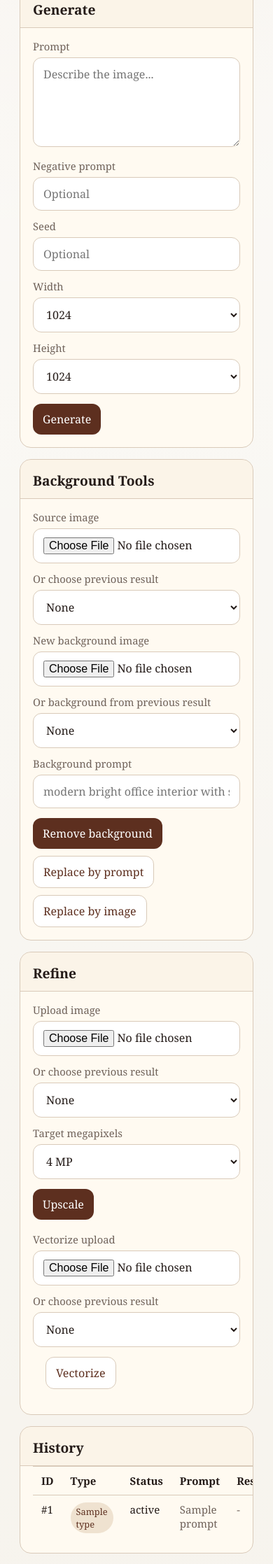
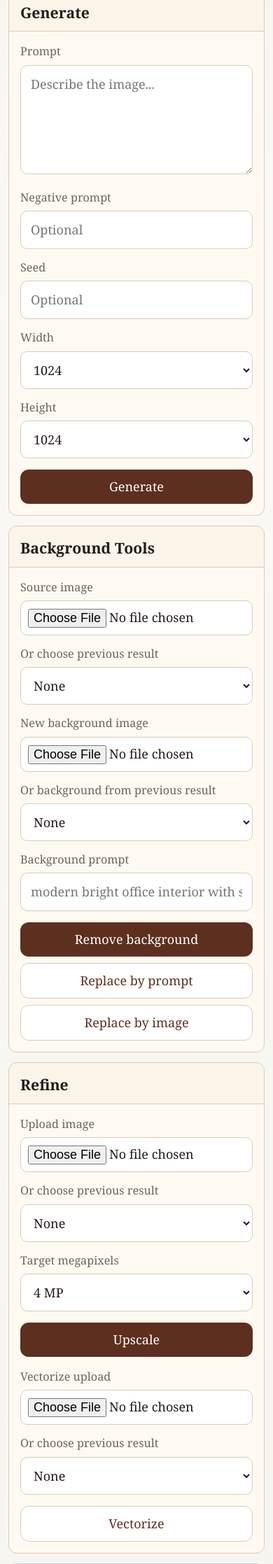
Before and after one commit to Tarybird/imagenarium, a Flask app: template templates/index.html in a window 390 px wide. Shown: the part 720-2955 px from the top of the page at 70% size. Run offline with Flask 3, Linux system fonts and the light colour scheme; the template is opened without the code that fills it: most values are stand-ins (such as "Sample title", 1, 10 or a date in 2020); parts of the project's set-up code (start-up, migrations or seed data) failed here and were passed over.

Commit message:
Add production rate limiting and deploy to gunicorn/systemd
Adds per-IP rate limits (5/hour, 20/day) on every paid Runware
endpoint via Flask-Limiter, with a trusted DEMO_ACCESS_TOKEN bypass
for the operator, plus hard ceilings on width/height/steps/upscale
megapixels to cap per-call cost on a public demo. Adds gunicorn to
requirements for production WSGI serving.

Co-Authored-By: Claude Sonnet 4.6 <noreply@anthropic.com>

```diff
--- a/app.py
+++ b/app.py
@@ -14,10 +14,44 @@ from urllib.parse import urlparse
 import requests
 from dotenv import load_dotenv
 from flask import Flask, flash, g, redirect, render_template, request, send_from_directory, url_for
+from flask_limiter import Limiter
+from flask_limiter.util import get_remote_address
 from PIL import Image
 
 
 load_dotenv()
+
+
+# Hard ceilings on paid-API inputs so a public demo cannot be abused into
+# expensive calls (very large images, huge upscales, absurd step counts).
+MAX_DIMENSION = 1536
+MAX_STEPS = 40
+MAX_UPSCALE_MEGAPIXELS = 4
+
+# Demo mode caps request volume on a public deployment. A holder of
+# DEMO_ACCESS_TOKEN (sent as header X-Demo-Token or form field access_token)
+# is treated as a trusted/own user and exempted from the stricter public
+# rate limits below.
+DEMO_ACCESS_TOKEN = os.environ.get("DEMO_ACCESS_TOKEN", "").strip()
+
+
+def is_trusted_caller() -> bool:
+    if not DEMO_ACCESS_TOKEN:
+        return False
+    supplied = (request.headers.get("X-Demo-Token") or request.form.get("access_token") or "").strip()
+    return bool(supplied) and supplied == DEMO_ACCESS_TOKEN
+
+
+def clamp_dimension(value: int) -> int:
+    return max(256, min(MAX_DIMENSION, value))
+
+
+def clamp_steps(value: int) -> int:
+    return max(1, min(MAX_STEPS, value))
+
+
+def clamp_megapixels(value: int) -> int:
+    return max(1, min(MAX_UPSCALE_MEGAPIXELS, value))
 
 
 BASE_DIR = Path(__file__).resolve().parent
@@ -39,6 +73,26 @@ def create_app() -> Flask:
         directory.mkdir(parents=True, exist_ok=True)
 
     init_db(app)
+
+    # Per-IP rate limiting protects the paid Runware API from abuse on a
+    # public demo. Holders of DEMO_ACCESS_TOKEN (see is_trusted_caller) are
+    # exempt, since they are treated as the trusted operator, not the public.
+    limiter = Limiter(
+        get_remote_address,
+        app=app,
+        storage_uri="memory://",
+        default_limits=[],
+    )
+    app.extensions["paid_api_exempt"] = is_trusted_caller
+
+    @app.errorhandler(429)
+    def rate_limit_exceeded(_exc):
+        flash(
+            "Demo rate limit reached for this IP (a small number of paid Runware "
+            "calls per hour). Please try again later.",
+            "error",
+        )
+        return redirect(url_for("index")), 429
 
     @app.teardown_appcontext
     def close_db(_exception: Exception | None) -> None:
@@ -84,12 +138,14 @@ def create_app() -> Flask:
         return send_from_directory(path.parent, path.name)
 
     @app.post("/generate")
+    @limiter.limit("5 per hour", exempt_when=is_trusted_caller)
+    @limiter.limit("20 per day", exempt_when=is_trusted_caller, scope="paid_api_daily")
     def generate():
         prompt = request.form.get("prompt", "").strip()
         negative_prompt = request.form.get("negative_prompt", "").strip()
-        width = parse_int(request.form.get("width"), get_default_int("DEFAULT_WIDTH", 1024))
-        height = parse_int(request.form.get("height"), get_default_int("DEFAULT_HEIGHT", 1024))
-        steps = parse_int(request.form.get("steps"), 30)
+        width = clamp_dimension(parse_int(request.form.get("width"), get_default_int("DEFAULT_WIDTH", 1024)))
+        height = clamp_dimension(parse_int(request.form.get("height"), get_default_int("DEFAULT_HEIGHT", 1024)))
+        steps = clamp_steps(parse_int(request.form.get("steps"), 30))
         seed = parse_optional_int(request.form.get("seed"))
         model = os.environ.get("RUNWARE_TEXT_MODEL", "runware:101@1")
 
@@ -133,6 +189,8 @@ def create_app() -> Flask:
             return redirect(url_for("job_detail", job_id=job_id))
 
     @app.post("/remove-background")
+    @limiter.limit("5 per hour", exempt_when=is_trusted_caller)
+    @limiter.limit("20 per day", exempt_when=is_trusted_caller, scope="paid_api_daily")
     def remove_background():
         source = get_upload_or_source("image", "source_job_id")
         if source is None:
@@ -165,11 +223,13 @@ def create_app() -> Flask:
             return redirect(url_for("job_detail", job_id=job_id))
 
     @app.post("/replace-background-prompt")
+    @limiter.limit("5 per hour", exempt_when=is_trusted_caller)
+    @limiter.limit("20 per day", exempt_when=is_trusted_caller, scope="paid_api_daily")
     def replace_background_prompt():
         source = get_upload_or_source("image", "source_job_id")
         prompt = request.form.get("background_prompt", "").strip()
-        width = parse_int(request.form.get("width"), get_default_int("DEFAULT_WIDTH", 1024))
-        height = parse_int(request.form.get("height"), get_default_int("DEFAULT_HEIGHT", 1024))
+        width = clamp_dimension(parse_int(request.form.get("width"), get_default_int("DEFAULT_WIDTH", 1024)))
+        height = clamp_dimension(parse_int(request.form.get("height"), get_default_int("DEFAULT_HEIGHT", 1024)))
         if source is None or not prompt:
             flash("Upload an image and describe the background.", "error")
             return redirect(url_for("index"))
@@ -219,6 +279,8 @@ def create_app() -> Flask:
             return redirect(url_for("job_detail", job_id=job_id))
 
     @app.post("/replace-background-image")
+    @limiter.limit("5 per hour", exempt_when=is_trusted_caller)
+    @limiter.limit("20 per day", exempt_when=is_trusted_caller, scope="paid_api_daily")
     def replace_background_image():
         source = get_upload_or_source("image", "source_job_id")
         background_source = get_upload_or_source("background_image", "background_job_id")
@@ -259,6 +321,8 @@ def create_app() -> Flask:
             return redirect(url_for("job_detail", job_id=job_id))
 
     @app.post("/upscale")
+    @limiter.limit("5 per hour", exempt_when=is_trusted_caller)
+    @limiter.limit("20 per day", exempt_when=is_trusted_caller, scope="paid_api_daily")
     def upscale():
         source = get_upload_or_source("image", "source_job_id")
         if source is None:
@@ -266,7 +330,7 @@ def create_app() -> Flask:
             return redirect(url_for("index"))
 
         model = os.environ.get("RUNWARE_UPSCALE_MODEL", "prunaai:p-image@upscale")
-        target_megapixels = parse_int(request.form.get("target_megapixels"), 4)
+        target_megapixels = clamp_megapixels(parse_int(request.form.get("target_megapixels"), 4))
         try:
             uploaded = runware_upload_image(source.source_uri)
             result = runware_upscale(uploaded.remote_uuid, model=model, target_megapixels=target_megapixels)
@@ -292,6 +356,8 @@ def create_app() -> Flask:
             return redirect(url_for("job_detail", job_id=job_id))
 
     @app.post("/vectorize")
+    @limiter.limit("5 per hour", exempt_when=is_trusted_caller)
+    @limiter.limit("20 per day", exempt_when=is_trusted_caller, scope="paid_api_daily")
     def vectorize():
         source = get_upload_or_source("image", "source_job_id")
         if source is None:
@@ -342,9 +408,6 @@ def create_app() -> Flask:
         return send_from_directory(path.parent, path.name, as_attachment=True)
 
     return app
-
-
-app = create_app()
 
 
 @dataclass
@@ -758,5 +821,8 @@ def runware_vectorize(source_uri: str, *, model: str) -> RunwareResult:
     return RunwareResult(remote_url=str(image_url), local_path=str(local_path), cost=item.get("cost"))
 
 
+app = create_app()
+
+
 if __name__ == "__main__":
     app.run(debug=True)
--- a/requirements.txt
+++ b/requirements.txt
@@ -2,3 +2,5 @@ Flask>=3.0,<4.0
 requests>=2.32,<3.0
 python-dotenv>=1.0,<2.0
 Pillow>=10.0,<12.0
+Flask-Limiter>=3.5,<4.0
+gunicorn>=21.0,<23.0
--- a/templates/index.html
+++ b/templates/index.html
@@ -18,8 +18,10 @@
         --error: #b42318;
       }
       * { box-sizing: border-box; }
+      html { font-size: clamp(17px, 1.3vw, 19px); }
       body {
         margin: 0;
+        line-height: 1.55;
         font-family: Georgia, "Times New Roman", serif;
         color: var(--text);
         background:
@@ -28,6 +30,7 @@
           radial-gradient(circle at top right, rgba(93,47,31,0.14), transparent 28%),
           var(--bg);
       }
+      a { color: var(--accent); }
       .shell {
         max-width: 1320px;
         margin: 0 auto;
@@ -115,6 +118,10 @@
         gap: 10px;
         margin-top: 14px;
       }
+      .refine-actions {
+        padding: 0 18px 18px;
+        margin-top: 0;
+      }
       button, .button {
         display: inline-flex;
         align-items: center;
@@ -128,6 +135,7 @@
         font: inherit;
         text-decoration: none;
         cursor: pointer;
+        min-height: 46px;
       }
       .button.secondary, button.secondary { background: #fff; color: var(--accent); border: 1px solid var(--line); }
       .button.ghost { background: transparent; color: var(--accent); border: 1px solid var(--line); }
@@ -151,6 +159,11 @@
         vertical-align: top;
         text-align: left;
       }
+      .history td {
+        overflow-wrap: anywhere;
+        word-break: break-word;
+      }
+      .history-wrap { overflow-x: auto; }
       .muted { color: var(--muted); }
       .tag {
         display: inline-block;
@@ -161,7 +174,78 @@
         font-size: 0.8rem;
       }
       @media (max-width: 1040px) {
-        .hero, .forms, .row { grid-template-columns: 1fr; }
+        .hero, .forms, .row { grid-template-columns: minmax(0, 1fr); }
+      }
+      @media (max-width: 760px) {
+        html { font-size: 18px; }
+        body { line-height: 1.5; }
+        .shell { padding: 12px; }
+        .hero, .forms, .grid { gap: 14px; }
+        .hero > *, .forms > * { min-width: 0; }
+        .hero { margin-bottom: 14px; }
+        .panel, .card { border-radius: 12px; }
+        .panel-inner { padding: 16px; }
+        h1 { font-size: clamp(2rem, 11vw, 2.6rem); line-height: 1; }
+        .lede { font-size: 1rem; }
+        .chips { gap: 6px; margin-top: 14px; }
+        .chip { padding: 7px 9px; font-size: 0.82rem; }
+        .card h2 {
+          padding: 15px 16px 11px;
+          font-size: 1.18rem;
+        }
+        .card form { padding: 16px; }
+        .row { gap: 14px; margin-bottom: 14px; }
+        label { font-size: 0.9rem; margin-bottom: 7px; }
+        textarea, input, select {
+          min-height: 48px;
+          border-radius: 10px;
+          padding: 13px 14px;
+          font-size: 1rem;
+        }
+        textarea { min-height: 156px; }
+        input[type="file"] { padding: 10px; }
+        .actions {
+          flex-direction: column;
+          gap: 9px;
+          margin-top: 16px;
+        }
+        .refine-actions {
+          padding: 0;
+          margin-top: 16px;
+        }
+        button, .button { width: 100%; }
+        .notice {
+          border-radius: 10px;
+          padding: 13px 14px;
+          margin-bottom: 12px;
+        }
+        .history-wrap { overflow-x: visible; }
+        .history table,
+        .history thead,
+        .history tbody,
+        .history th,
+        .history td,
+        .history tr { display: block; width: 100%; }
+        .history thead { display: none; }
+        .history tr {
+          border-top: 1px solid var(--line);
+          padding: 12px 0;
+          background: rgba(255,255,255,0.48);
+        }
+        .history tr + tr { margin-top: 8px; }
+        .history td {
+          border: 0;
+          padding: 6px 16px;
+        }
+        .history td::before {
+          content: attr(data-label);
+          display: block;
+          font-size: 0.78rem;
+          color: var(--muted);
+          margin-bottom: 3px;
+          text-transform: uppercase;
+          letter-spacing: 0;
+        }
       }
     </style>
   </head>
@@ -353,7 +437,7 @@
                 </select>
               </div>
             </div>
-            <div class="actions" style="padding: 0 18px 18px;">
+            <div class="actions refine-actions">
               <button type="submit" class="secondary">Vectorize</button>
             </div>
           </form>
@@ -361,7 +445,7 @@
 
         <section class="card history" style="grid-column: 1 / -1;">
           <h2>History</h2>
-          <div class="panel-inner" style="padding-top: 0;">
+          <div class="panel-inner history-wrap" style="padding-top: 0;">
             <table>
               <thead>
                 <tr>
@@ -375,11 +459,11 @@
               <tbody>
                 {% for job in jobs %}
                   <tr>
-                    <td>#{{ job.id }}</td>
-                    <td><span class="tag">{{ job.type }}</span></td>
-                    <td>{{ job.status }}</td>
-                    <td class="muted">{{ job.prompt or '-' }}</td>
-                    <td>
+                    <td data-label="ID">#{{ job.id }}</td>
+                    <td data-label="Type"><span class="tag">{{ job.type }}</span></td>
+                    <td data-label="Status">{{ job.status }}</td>
+                    <td data-label="Prompt" class="muted">{{ job.prompt or '-' }}</td>
+                    <td data-label="Result">
                       {% if job.result_file %}
                         <a href="{{ url_for('job_detail', job_id=job.id) }}">Open</a>
                       {% else %}
```
Also changed, not shown: templates/result.html (+76 -7 lines), 1 other file.
